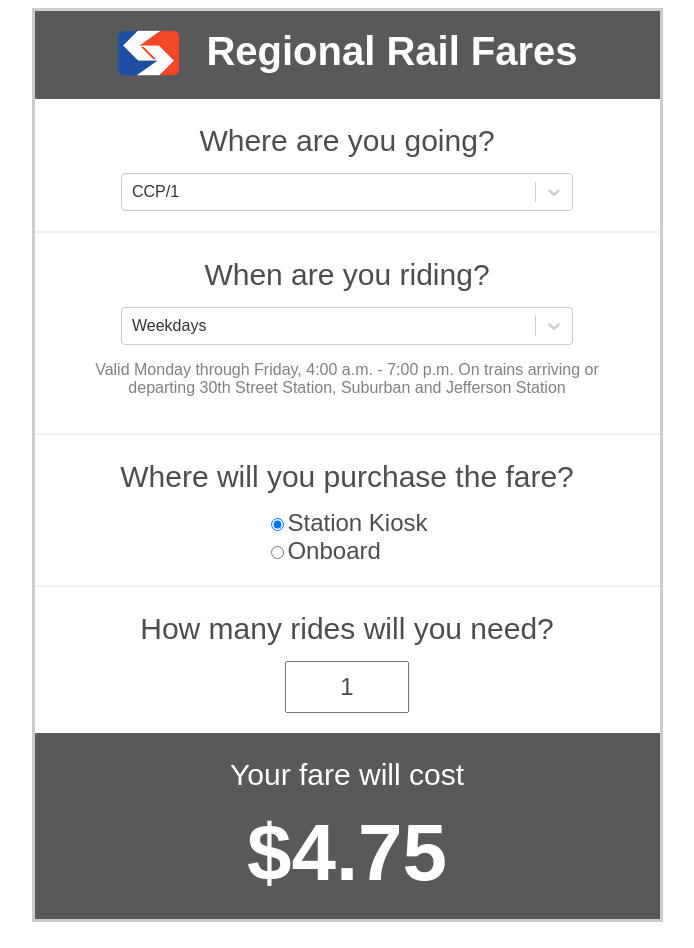
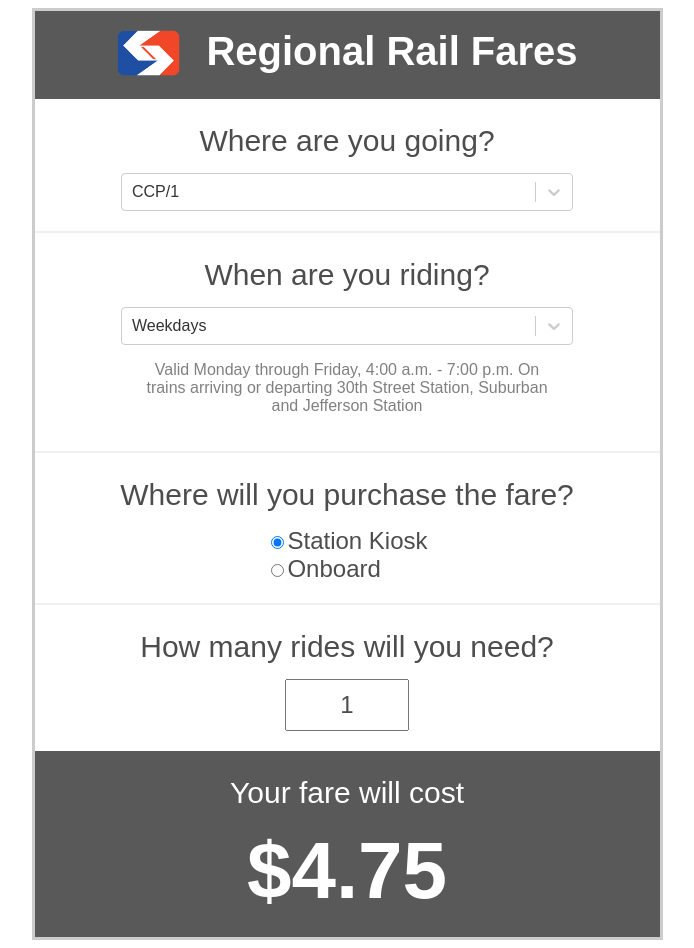
Before and after one commit to adamtang5/think_company_challenge_20220823, a React (Create React App) app: page / in a window 1280 px wide. Shown: the whole page, without its empty margins (293-987 px from the left). Built offline with nearby package versions, Linux system fonts and the light colour scheme.

Commit message:
changed responsive design to max-width at 500px

```diff
--- a/src/components/Form.css
+++ b/src/components/Form.css
@@ -49,6 +49,7 @@ p.helper-text {
     font-size: 16px;
     font-weight: 300;
     color: var(--color-text-lighter);
+    width: 75%;
 }
 
 .purchase-options>label {
@@ -68,7 +69,7 @@ h1.result-text {
     font-weight: 900;
 }
 
-@media screen and (max-width: 400px) {
+@media screen and (max-width: 500px) {
 
     header.flex-row {
         gap: 5px;
@@ -89,7 +90,6 @@ h1.result-text {
 
     p.helper-text {
         font-size: 14px;
-        width: 75%;
     }
 
     .purchase-options>label {
```
